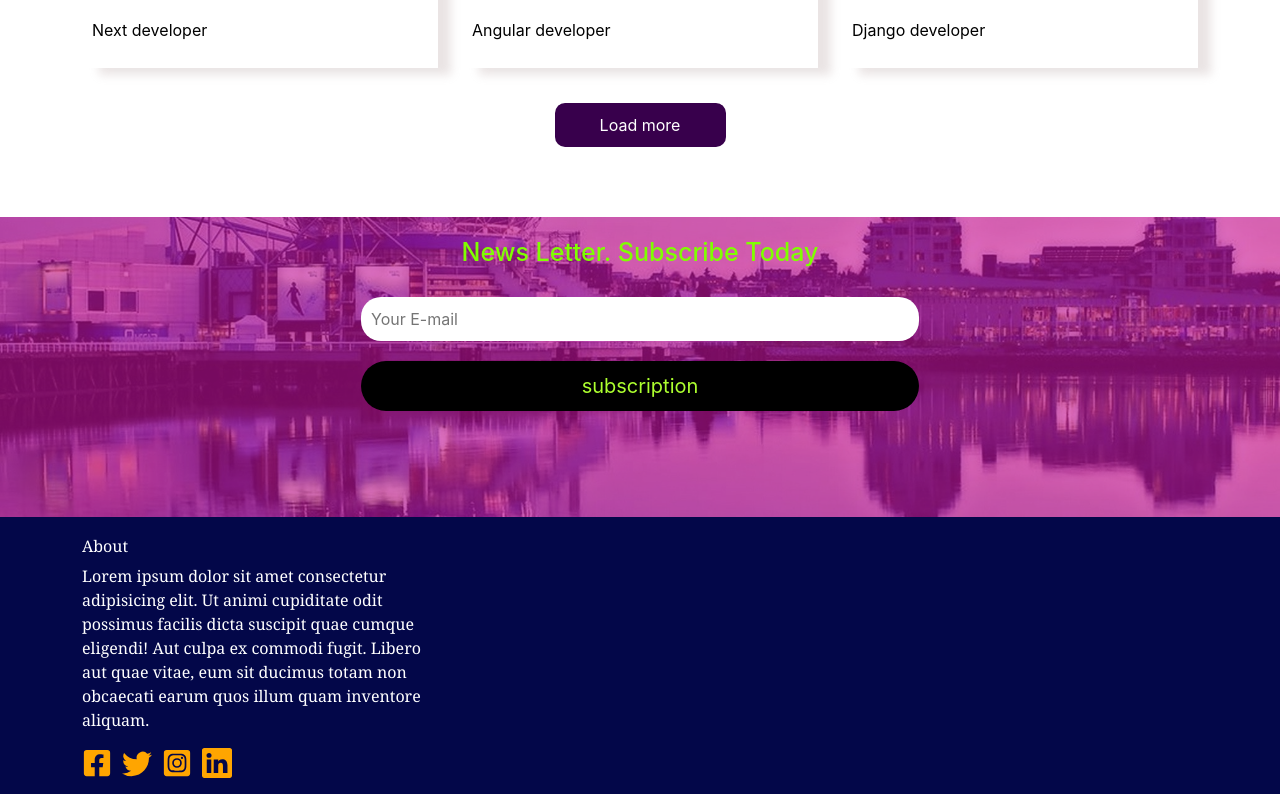
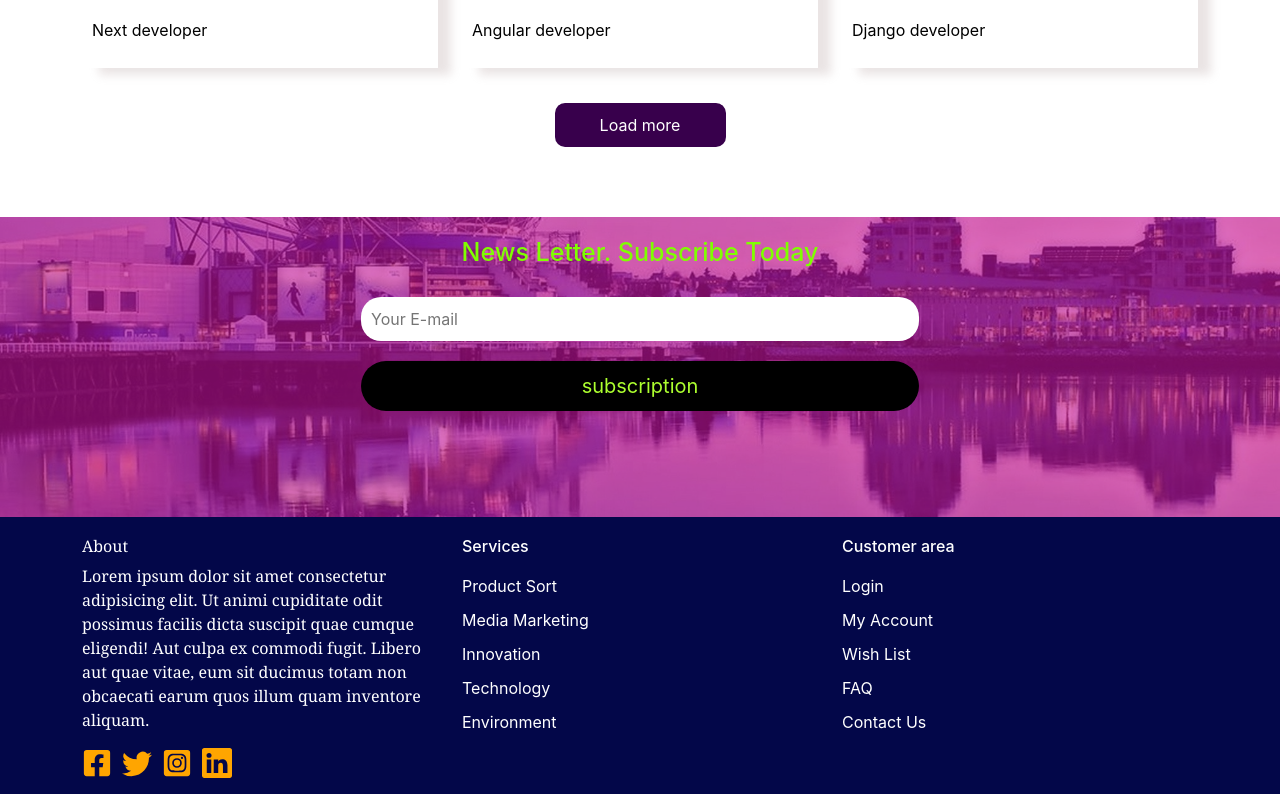
Before and after one commit to Rauf-pro/React-Company-Website, a React (Create React App) app: page / in a window 1280 px wide. Shown: the part 3452-4246 px from the top of the page. Built offline with nearby package versions, Linux system fonts and the light colour scheme.

Commit message:
Added Footer items

```diff
--- a/src/components/Footer/Footer.js
+++ b/src/components/Footer/Footer.js
@@ -4,10 +4,7 @@ import { BsTwitter } from "react-icons/bs";
 import { FaInstagramSquare } from "react-icons/fa";
 import { BsLinkedin } from "react-icons/bs";
 
-
 import "./footer.css";
-
-
 
 const Footer = () => {
   return (
@@ -26,22 +23,44 @@ const Footer = () => {
               </p>
               <span className="sosial-icons">
                 <p>
-                  <FaFacebookSquare size={30}/>
+                  <FaFacebookSquare size={30} />
                 </p>
                 <p>
-                    <BsTwitter size={30}/>
+                  <BsTwitter size={30} />
                 </p>
                 <p>
-                    <FaInstagramSquare size={30}/>
+                  <FaInstagramSquare size={30} />
                 </p>
                 <p>
-                    <BsLinkedin size={30}/>
+                  <BsLinkedin size={30} />
                 </p>
               </span>
             </div>
           </div>
-          <div className="col-xl-4 col-lg-4 col-md-12 col-sm-12"></div>
-          <div className="col-xl-4 col-lg-4 col-md-12 col-sm-12"></div>
+          <div className="col-xl-4 col-lg-4 col-md-12 col-sm-12">
+            <div className="footer-service">
+              <h6 style={{ color: "white", marginTop: "20px" }}>Services</h6>
+              <div className="footer-item">
+                <li>Product Sort</li>
+                <li>Media Marketing</li>
+                <li>Innovation</li>
+                <li>Technology</li>
+                <li>Environment</li>
+              </div>
+            </div>
+          </div>
+          <div className="col-xl-4 col-lg-4 col-md-12 col-sm-12">
+          <div className="footer-service">
+              <h6 style={{ color: "white", marginTop: "20px" }}>Customer area</h6>
+              <div className="footer-item">
+                <li>Login</li>
+                <li>My Account</li>
+                <li>Wish List</li>
+                <li>FAQ</li>
+                <li>Contact Us</li>
+              </div>
+            </div>
+          </div>
         </div>
       </div>
     </div>
--- a/src/components/Footer/footer.css
+++ b/src/components/Footer/footer.css
@@ -13,3 +13,8 @@
     cursor: pointer;
     gap: 10px;
 }
+.footer-item li{
+    color: white;
+    list-style-type: none;
+    padding-top: 10px;
+}
```
